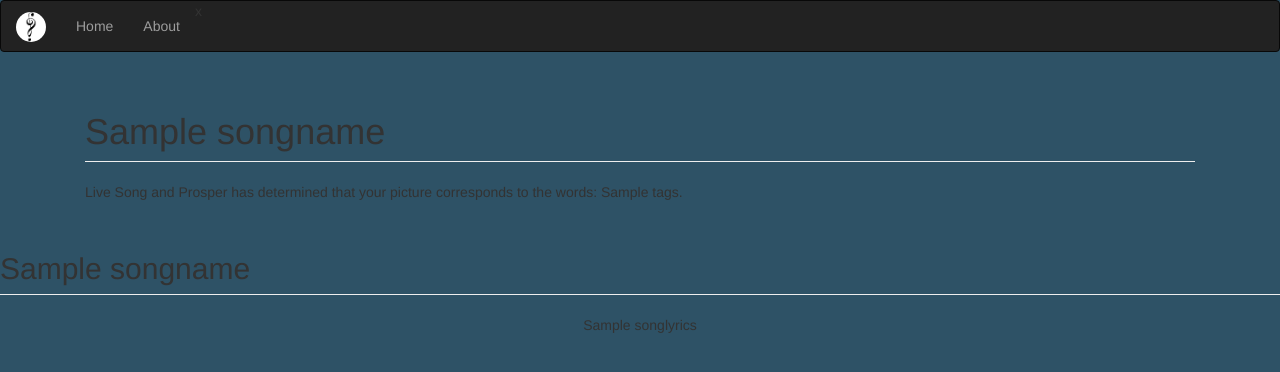
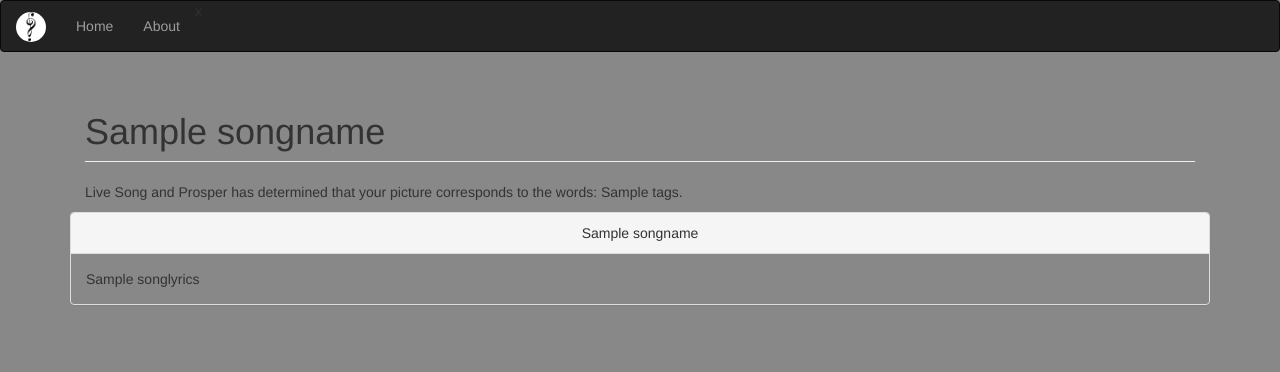
Before and after one commit to jyang1737/API, a Flask app: template templates/result.html in a window 1280 px wide. Shown: the top 372 px of the page. Run offline with Flask 2, Linux system fonts and the light colour scheme; the template is opened without the code that fills it: most values are stand-ins (such as "Sample title", 1, 10 or a date in 2020).

Commit message:
Update result.html

```diff
--- a/templates/result.html
+++ b/templates/result.html
@@ -1,4 +1,8 @@
 {% extends "navbar.html" %}
+{% block back_color %}
+ <body style= 'background-color: {{back_color}} '>
+{% endblock %}
+
 {% block body %}
 <div class="container">
   <div class="col-lg-12">
@@ -6,10 +10,10 @@
     <p> Live Song and Prosper has determined that your picture corresponds to the words: {{ tags }}.</p>
   </div>
 </div>
-<div class="row">
-  <div class="col-lg-12">
-    <h2 class="page-header"> {{ songname }}</h2>
-    <div class="container" align="center">
+<div class="container">
+<div class="panel panel-default" style= 'background-color: {{song_color}} '>
+    <div class="panel-heading" align="center">  {{ songname }}</div>
+    <div class="panel-body">
       {{ songlyrics }}
     </div>
   </div>
```
